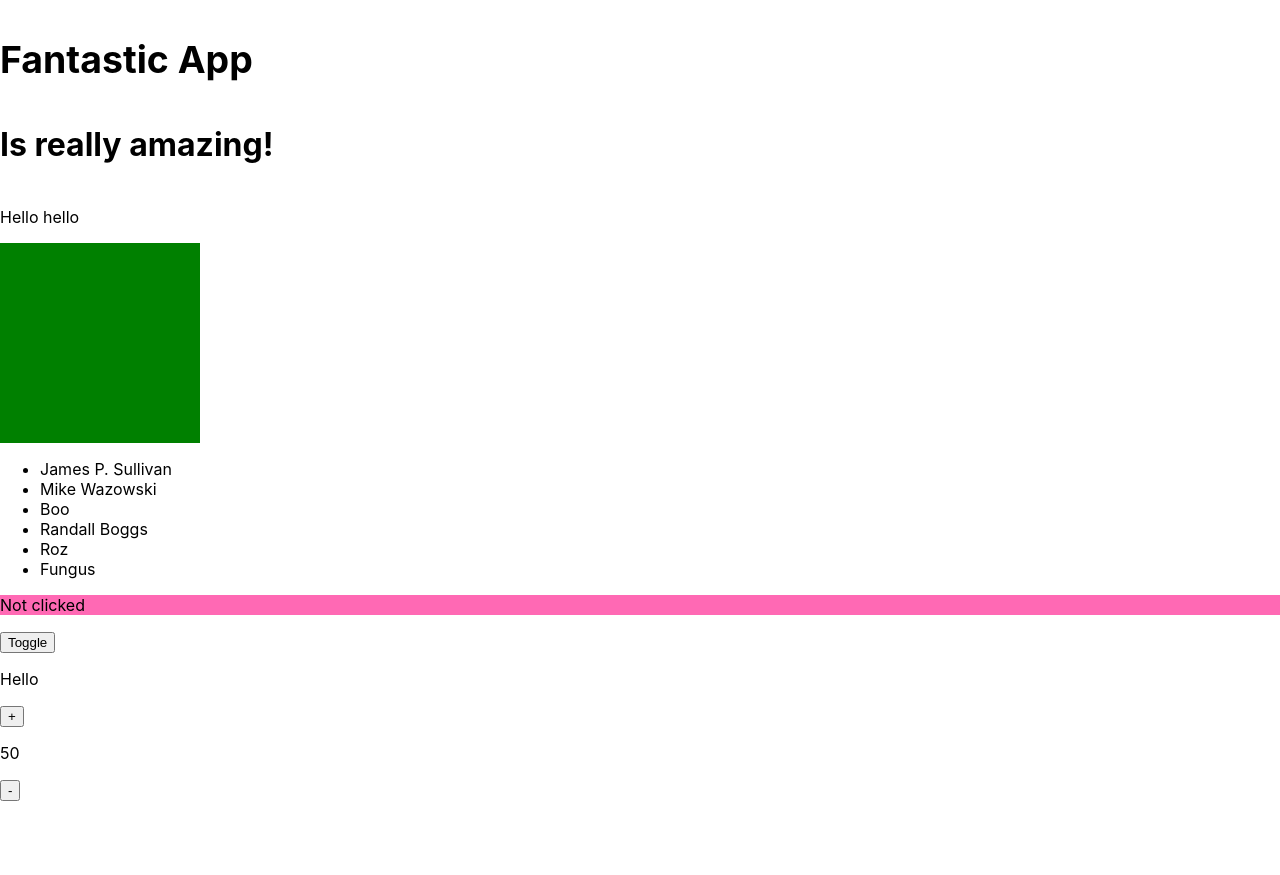
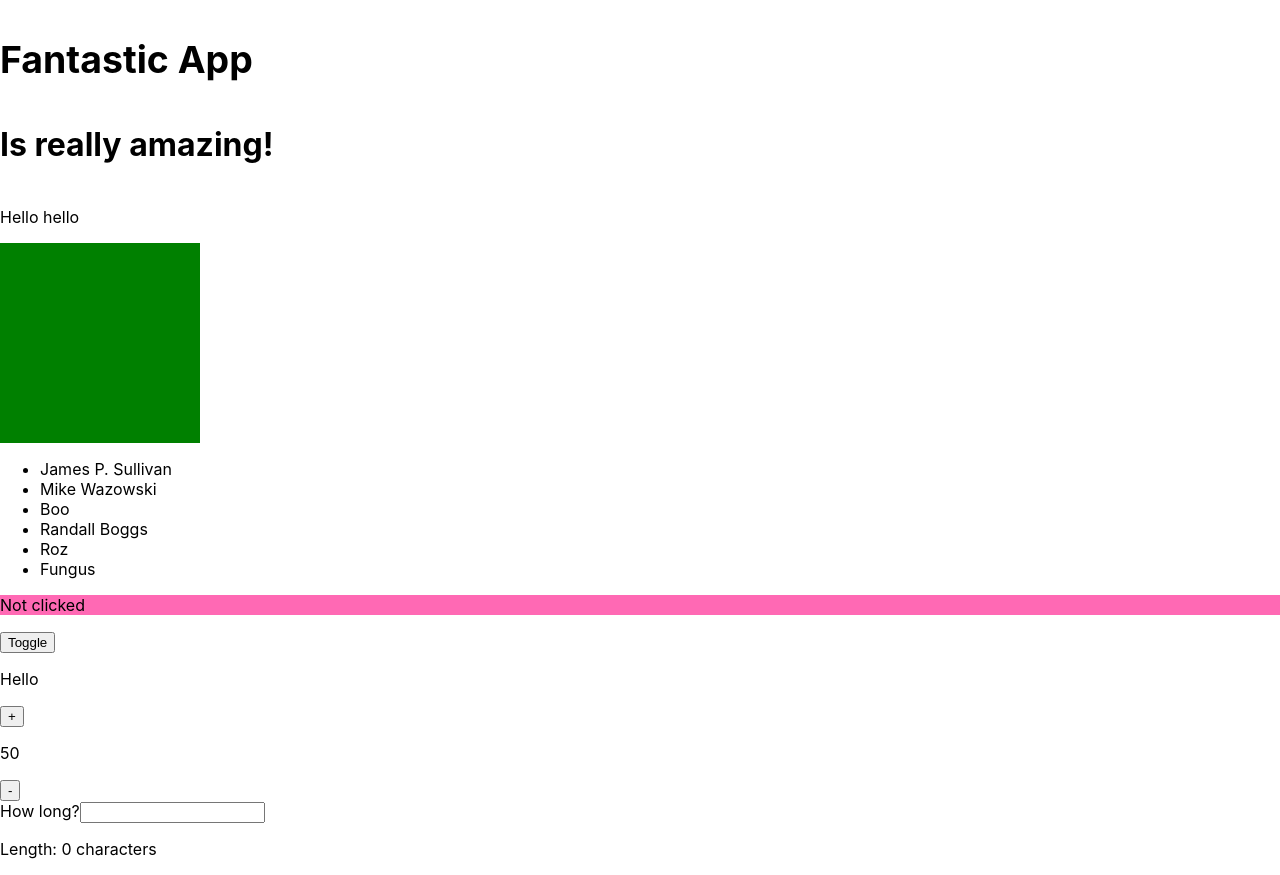
Before and after one commit to naranjita11/react-project, a React (Create React App) app: page / in a window 1280 px wide. Before the commit the page ends 801 px from the top, so only its background shows below. Built offline with nearby package versions, Linux system fonts and the light colour scheme.

Commit message:
Length component tracking input length working

```diff
--- /dev/null
+++ b/src/Components/Length.js
@@ -0,0 +1,47 @@
+import { Component } from "react";
+
+class Length extends Component {
+
+    constructor(props) {
+        // make sure it always has this, it makes Component work
+        super(props);
+
+        // set up state, a JS object
+        this.state = {
+            input: "",
+        };
+
+        // force this to always be *this* this in handleClick
+        this.handleChange = this.handleChange.bind(this);
+
+    }
+
+    // e is the standard DOM event object
+    handleChange(e) {
+        // e.currentTarget: DOM element we attached the event handler to
+        // use the value property to read its current value
+        this.setState({ input: e.currentTarget.value });
+    }
+
+    render() {
+
+        return (
+            <div className="form-group">
+                <label>{ this.props.label }</label>
+
+                { /* use the value of the state */ }
+                <input
+                    onChange={ this.handleChange }
+                    value={ this.state.input }
+                    name={ this.props.name }
+                    className="form-control"
+                />
+                <p className="form-text text-muted">
+                    Length: { this.state.input.length } characters
+                </p>
+            </div>
+        );
+    }
+}
+
+export default Length;
--- a/src/Components/Stuff.js
+++ b/src/Components/Stuff.js
@@ -5,6 +5,8 @@
 import Clicked from "./Clicked";
 import ToggleText from "./ToggleText";
 import Counter from "./Counter";
+// import StepCounter from "./StepCounter";
+import Length from "./Length";
 
 const Stuff = () => (
     <>
@@ -26,6 +28,10 @@
         <ToggleText initial="Hello" alternate="World"/>
 
         <Counter initial={ 50 } max={ 100 } />
+
+        {/* <StepCounter max={ 100 } step={ 5 } /> */}
+
+        <Length label="How long?"/>
     </>
 );
 
```
